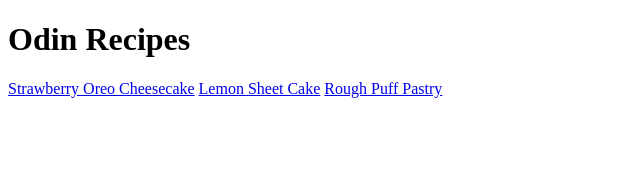
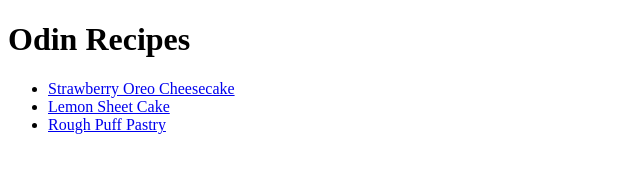
Before and after one commit to iecloudbird/git_test, a plain HTML site: page index.html in a window 1280 px wide. Shown: the whole page, without its empty margins (0-640 px from the left). Drawn offline with Linux system fonts and the light colour scheme.

Commit message:
Refactor index.html structure and reference link of Strawberry Oreo Cheesecake recipe

```diff
--- a/index.html
+++ b/index.html
@@ -9,9 +9,11 @@
 
 <body>
     <h1>Odin Recipes</h1>
-    <a href="./recipes/Strawberry_Oreo_Cheesecake.html">Strawberry Oreo Cheesecake</a>
-    <a href="./recipes/Lemon Sheet Cake.html">Lemon Sheet Cake</a>
-    <a href="./recipes/Rough Puff Pastry.html">Rough Puff Pastry</a>
+    <ul>
+        <li> <a href="./recipes/Strawberry_Oreo_Cheesecake.html">Strawberry Oreo Cheesecake</a></li>
+        <li><a href="./recipes/Lemon Sheet Cake.html">Lemon Sheet Cake</a></li>
+        <li><a href="./recipes/Rough Puff Pastry.html">Rough Puff Pastry</a></li>
+    </ul>
 
 </body>
 
```
Also changed, not shown: recipes/Strawberry_Oreo_Cheesecake.html (+1 -1 lines).
